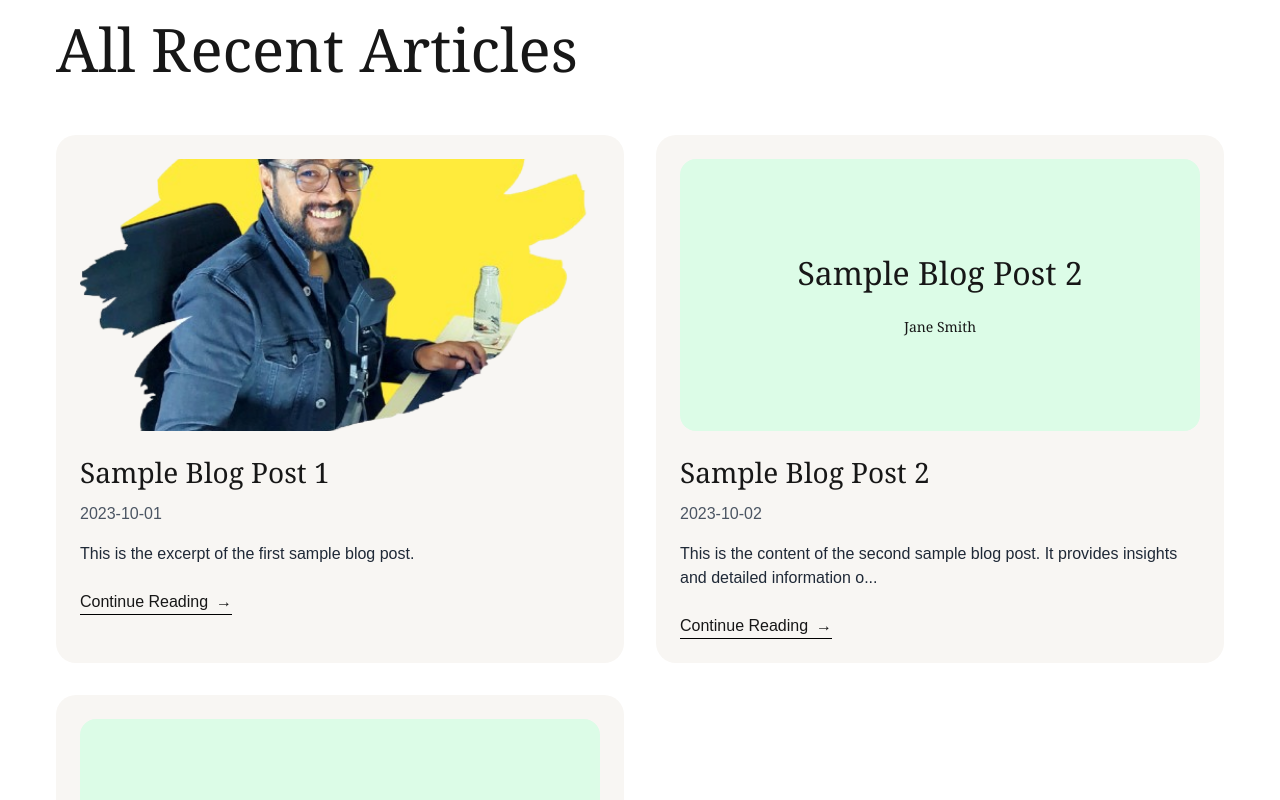
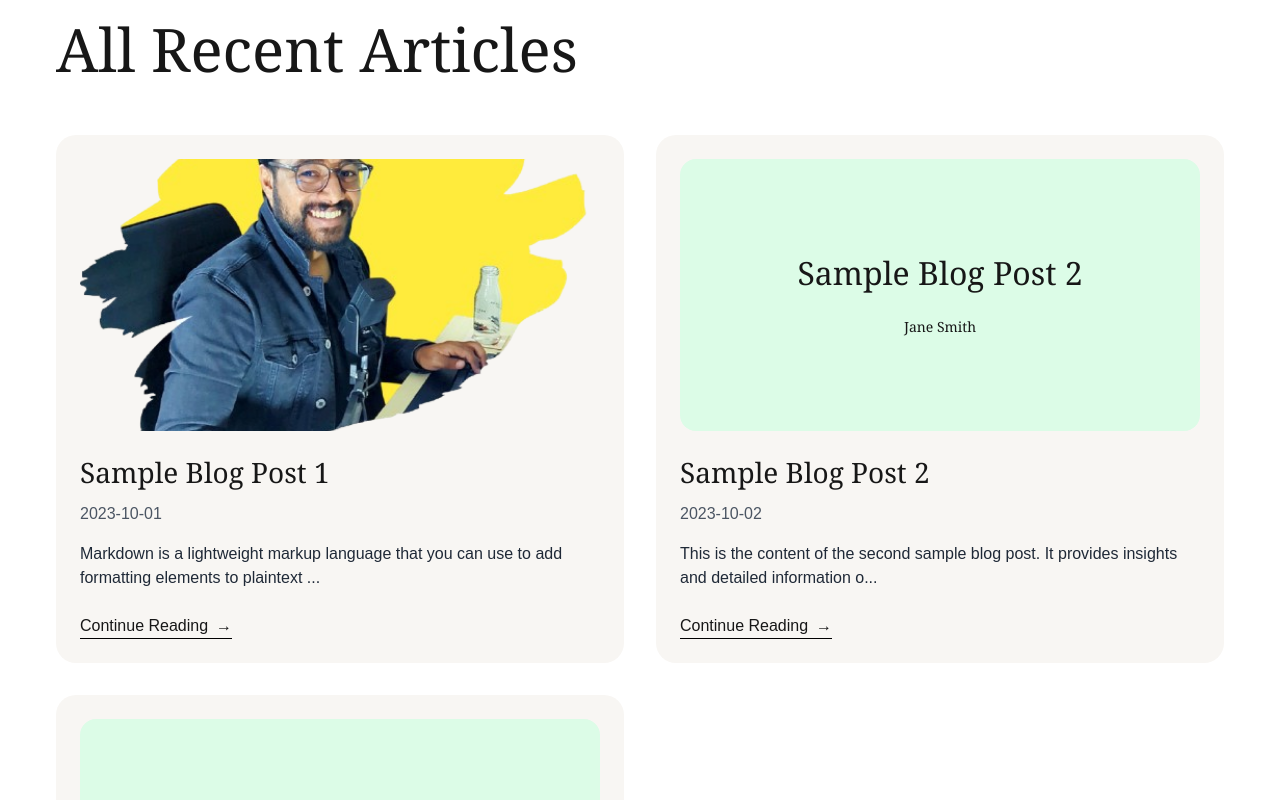
Before and after one commit to ronythankachan/ronythankachan.com, a Next.js app: page /blogs in a window 1280 px wide. Shown: the part 620-1420 px from the top of the page. Built offline with nearby package versions, Linux system fonts and the light colour scheme.

Commit message:
Style fixes

```diff
--- a/app/blogs/page.tsx
+++ b/app/blogs/page.tsx
@@ -1,11 +1,10 @@
 import React from "react";
-import Link from "next/link";
-import fs from 'fs';
-import path from 'path';
-import matter from 'gray-matter';
+import fs from "fs";
+import path from "path";
+import matter from "gray-matter";
 import Container from "../components/shared/Container";
 import NewsLetter from "../components/NewsLetter";
-import Image from 'next/image';
+import BlogCard from "../components/BlogCard";
 
 interface BlogPost {
   title: string;
@@ -18,8 +17,13 @@ interface BlogPost {
 }
 
 const BlogPage = () => {
-  const blogPosts: BlogPost[] = fs.readdirSync(path.join('public', 'blogs')).map((filename) => {
-    const markdownWithMeta = fs.readFileSync(path.join('public', 'blogs', filename), 'utf-8');
+  const blogPosts: BlogPost[] = fs
+    .readdirSync(path.join("public", "blogs"))
+    .map((filename) => {
+      const markdownWithMeta = fs.readFileSync(
+        path.join("public", "blogs", filename),
+        "utf-8"
+      );
       const { data: frontMatter, content } = matter(markdownWithMeta);
 
       return {
@@ -27,9 +31,9 @@ const BlogPage = () => {
         date: frontMatter.date,
         author: frontMatter.author,
         bgColor: frontMatter.bgColor,
-      excerpt: frontMatter.excerpt || content.substring(0, 100) + '...',
-      slug: filename.replace('.md', ''),
-      imageUrl: frontMatter.imageUrl || '',
+        excerpt: frontMatter.excerpt || content.substring(0, 100) + "...",
+        slug: filename.replace(".md", ""),
+        imageUrl: frontMatter.imageUrl || "",
       };
     });
 
@@ -51,44 +55,7 @@ const BlogPage = () => {
 
         <div className="grid grid-cols-1 md:grid-cols-2 gap-8">
           {blogPosts.map((post) => (
-            <Link
-              href={`/blogs/${post.slug}`}
-              key={post.slug}
-              className="group p-6 rounded-[20px] transition-all duration-300 transform hover:-translate-y-1 bg-[#f8f6f3]"
-            >
-              <div className={`relative w-full aspect-[1.91/1] mb-6 rounded-2xl overflow-hidden ${post.bgColor}`}>
-                {post.imageUrl ? (
-                  <Image
-                    src={post.imageUrl}
-                    alt={post.title}
-                    fill
-                    className="w-full h-full object-cover"
-                  />
-                ) : (
-                  <div className="relative h-full w-full flex flex-col justify-center items-center text-center p-8">
-                    <h2 className="text-[24px] md:text-[32px] font-serif leading-tight mb-6">
-                      {post.title}
-                    </h2>
-                    <div className="flex items-center">
-                      <span className="text-xs md:text-sm font-medium font-serif">
-                        {post.author}
-                      </span>
-                    </div>
-                  </div>
-                )}
-              </div>
-
-              <h2 className="text-[28px] font-serif mb-3 leading-tight">{post.title}</h2>
-              <p className="text-gray-600 mb-4">{post.date}</p>
-              <p className="text-gray-800 mb-6">{post.excerpt}</p>
-
-              <div className="flex items-center">
-                <span className="inline-flex items-center space-x-2 font-medium border-b border-black">
-                  <span>Continue Reading</span>
-                  <span className="transform transition-transform duration-300 group-hover:translate-x-2">→</span>
-                </span>
-              </div>
-            </Link>
+            <BlogCard key={post.slug} post={post} />
           ))}
         </div>
       </Container>
--- /dev/null
+++ b/app/components/BlogCard.tsx
@@ -0,0 +1,63 @@
+import React from "react";
+import Link from "next/link";
+import Image from "next/image";
+import CardContainer from "./shared/CardContainer";
+
+interface BlogPost {
+  title: string;
+  date: string;
+  author: string;
+  bgColor: string;
+  excerpt: string;
+  slug: string;
+  imageUrl?: string;
+}
+
+const BlogCard: React.FC<{ post: BlogPost }> = ({ post }) => {
+  return (
+    <Link href={`/blogs/${post.slug}`} key={post.slug}>
+      <CardContainer>
+        <div
+          className={`relative w-full aspect-[1.91/1] mb-6 rounded-2xl overflow-hidden ${post.bgColor}`}
+        >
+          {post.imageUrl ? (
+            <Image
+              src={post.imageUrl}
+              alt={post.title}
+              fill
+              className="w-full h-full object-cover"
+            />
+          ) : (
+            <div className="relative h-full w-full flex flex-col justify-center items-center text-center p-8">
+              <h2 className="text-[24px] md:text-[32px] font-serif leading-tight mb-6">
+                {post.title}
+              </h2>
+              <div className="flex items-center">
+                <span className="text-xs md:text-sm font-medium font-serif">
+                  {post.author}
+                </span>
+              </div>
+            </div>
+          )}
+        </div>
+
+        <h2 className="text-[28px] font-serif mb-3 leading-tight">
+          {post.title}
+        </h2>
+        <p className="text-gray-600 mb-4">{post.date}</p>
+        <p className="text-gray-800 mb-6">{post.excerpt}</p>
+
+        <div className="flex items-center">
+          <span className="inline-flex items-center space-x-2 font-medium border-b border-black">
+            <span>Continue Reading</span>
+            <span className="transform transition-transform duration-300 group-hover:translate-x-2">
+              →
+            </span>
+          </span>
+        </div>
+      </CardContainer>
+    </Link>
+  );
+};
+
+export default BlogCard;
--- a/app/components/ServiceCard.tsx
+++ b/app/components/ServiceCard.tsx
@@ -1,6 +1,7 @@
 import React from "react";
 import Link from "next/link";
 import Image from "next/image";
+import CardContainer from "./shared/CardContainer";
 
 interface ServiceCardProps {
   title: string;
@@ -17,11 +18,11 @@ const ServiceCard: React.FC<ServiceCardProps> = ({
   icon,
   bgColor,
   hoverColor,
-  href
+  href,
 }) => {
   return (
-    <Link href={href} className="block">
-      <div className={`p-10 rounded-[20px] transition-all duration-300 transform hover:-translate-y-1 ${bgColor} ${hoverColor} group`}>
+    <Link href={href}>
+      <CardContainer className={`${bgColor} ${hoverColor}`}>
         <div className="text-3xl mb-4">
           <Image src={icon} alt={`${title} icon`} width={100} height={100} />
         </div>
@@ -29,9 +30,11 @@ const ServiceCard: React.FC<ServiceCardProps> = ({
         <p className="text-gray-600 text-base mb-4">{description}</p>
         <span className="inline-flex items-center space-x-2 font-medium border-b border-black hover:opacity-80">
           <span>Get started</span>
-          <span className="transform transition-transform duration-300 group-hover:translate-x-2">→</span>
+          <span className="transform transition-transform duration-300 group-hover:translate-x-2">
+            →
+          </span>
         </span>
-      </div>
+      </CardContainer>
     </Link>
   );
 };
--- a/app/components/Services.tsx
+++ b/app/components/Services.tsx
@@ -5,58 +5,61 @@ import { ServiceItem } from "../types";
 const services: ServiceItem[] = [
   {
     title: "Grow a YouTube Channel",
-    description: "Learn how to start a YouTube channel based on my years of experience.",
+    description:
+      "Learn how to start a YouTube channel based on my years of experience. Learn how to start a YouTube channel based on my years of experience.",
     icon: "/youtube-large.png",
     bgColor: "bg-[#f8f6f3]",
     hoverColor: "hover:bg-sky-300",
-    href: "/services/youtube"
+    href: "/services/youtube",
   },
   {
     title: "Be More Productive",
-    description: "How to execute efficiently, make time for what matters and have fun along the way.",
+    description:
+      "How to execute efficiently, make time for what matters and have fun along the way.",
     icon: "/certificate.png",
     bgColor: "bg-[#f8f6f3]",
     hoverColor: "hover:bg-purple-300",
-    href: "/services/productivity"
+    href: "/services/productivity",
   },
   {
     title: "Build an Online Business",
-    description: "How to execute efficiently, make time for what matters and have fun along the way.",
+    description:
+      "How to execute efficiently, make time for what matters and have fun along the way.",
     icon: "/meeting.png",
     bgColor: "bg-[#f8f6f3]",
     hoverColor: "hover:bg-emerald-200",
-    href: "/services/business"
+    href: "/services/business",
   },
   {
     title: "Make money from Software",
-    description: "How to execute efficiently, make time for what matters and have fun along the way.",
+    description:
+      "How to execute efficiently, make time for what matters and have fun along the way.",
     icon: "/money-bag.png",
     bgColor: "bg-[#f8f6f3]",
     hoverColor: "hover:bg-blue-200",
-    href: "/services/another"
+    href: "/services/another",
   },
   {
     title: "This is just a card",
-    description: "How to execute efficiently, make time for what matters and have fun along the way.",
+    description:
+      "How to execute efficiently, make time for what matters and have fun along the way.",
     icon: "/gear.png",
     bgColor: "bg-[#f8f6f3]",
     hoverColor: "hover:bg-yellow-200",
-    href: "/services/card"
-  }
+    href: "/services/card",
+  },
 ];
 
 const Services = () => {
   return (
     <section className="max-w-[1200px] mx-auto px-4 py-16">
       <h1 className="text-[60px] leading-tight font-serif mb-12">
-        How Can<br />I Help You?
+        How Can
+        <br />I Help You?
       </h1>
       <div className="grid grid-cols-1 md:grid-cols-2 gap-8">
         {services.map((service) => (
-          <ServiceCard
-            key={service.title}
-            {...service}
-          />
+          <ServiceCard key={service.title} {...service} />
         ))}
       </div>
     </section>
--- /dev/null
+++ b/app/components/shared/CardContainer.tsx
@@ -0,0 +1,21 @@
+import React from "react";
+
+interface CardContainerProps {
+  children: React.ReactNode;
+  className?: string;
+}
+
+const CardContainer: React.FC<CardContainerProps> = ({
+  children,
+  className = "",
+}) => {
+  return (
+    <div
+      className={`group p-6 rounded-[20px] transition-all duration-300 transform hover:-translate-y-1 bg-[#f8f6f3] ${className}`}
+    >
+      {children}
+    </div>
+  );
+};
+
+export default CardContainer;
--- a/public/blogs/blog1.md
+++ b/public/blogs/blog1.md
@@ -2,12 +2,9 @@
 title: "Sample Blog Post 1"
 date: "2023-10-01"
 author: "John Doe"
-excerpt: "This is the excerpt of the first sample blog post."
 bgColor: "bg-blue-100"
 imageUrl: "/rony.png"
 ---
-
-# Introduction to Markdown
 
 Markdown is a lightweight markup language that you can use to add formatting elements to plaintext text documents. Created by John Gruber in 2004, Markdown is now one of the world's most popular markup languages.
 
```
Lines whose indentation alone changed are shown as unchanged.
